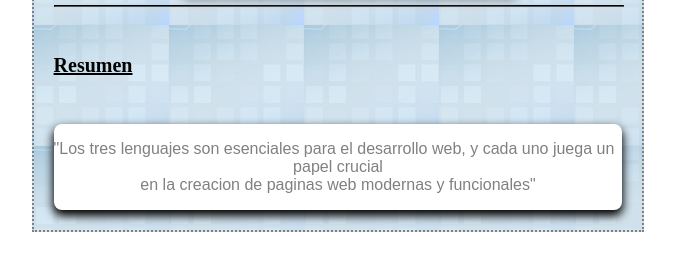
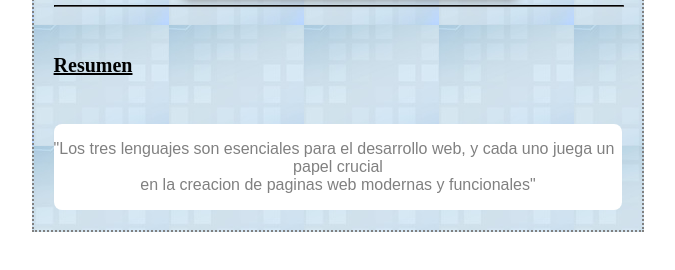
Before and after one commit to MarcoRossiMetalslug/Evaluacion1, a plain HTML site: page index.html in a window 1280 px wide. Shown: the part 1872-2142 px from the top of the page, without its empty margins (302-977 px from the left). Drawn offline with Linux system fonts and the light colour scheme.

Commit message:
Update estilo.css

```diff
--- a/estilo.css
+++ b/estilo.css
@@ -153,7 +153,7 @@ hr{
         border-radius: 0.5rem;
         background-color: white;
         justify-content: space-around;
-        box-shadow: 0 5px 10px 1px black;
+
 
     }
     .Resumidito{
```
